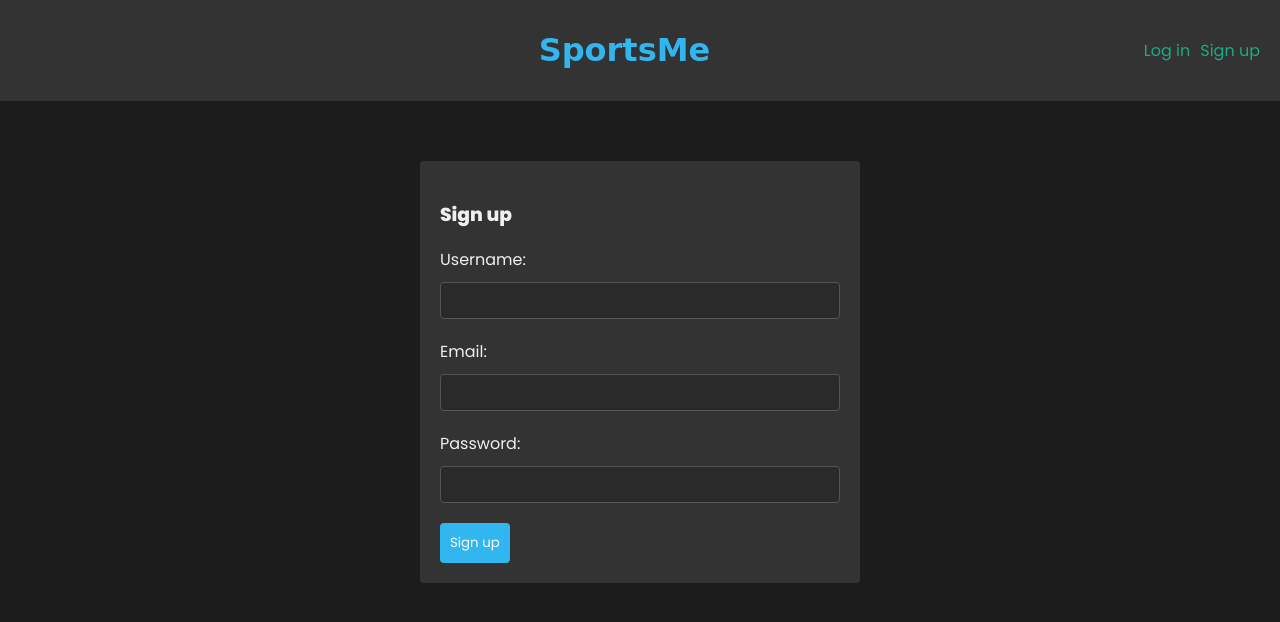
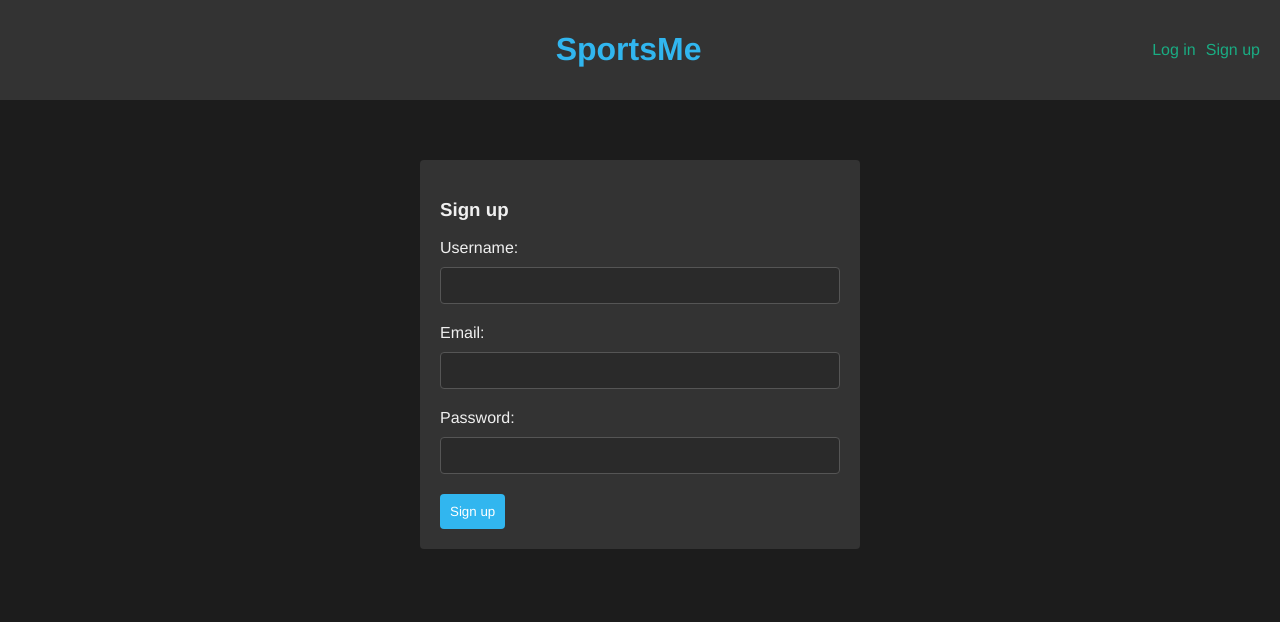
Before and after one commit to SriramRajagopal42/SportsMe, a React (Create React App) app in the folder frontend/: page /signup in a window 1280 px wide. Shown: the top 622 px of the page. Built offline with nearby package versions, Linux system fonts and the light colour scheme.

Commit message:
Made it so that if you join/leave a group, it is reflected immediately using the group context. Also changed font to Helvetica.

```diff
--- a/frontend/src/components/GroupDetails.js
+++ b/frontend/src/components/GroupDetails.js
@@ -48,6 +48,7 @@
 
         if (response.ok) {
             dispatch({type: "UPDATE_GROUP", payload: json})
+            dispatch({type: "DELETE_GROUP", payload: json})
         }
     }
 
@@ -68,6 +69,7 @@
 
         if (response.ok) {
             dispatch({type: "UPDATE_GROUP", payload: json})
+            dispatch({type: "DELETE_GROUP", payload: json})
         }
     }
 
--- a/frontend/src/index.css
+++ b/frontend/src/index.css
@@ -1,6 +1,6 @@
 /* Import Google Font */
-@import url('https://fonts.googleapis.com/css2?family=Poppins:wght@300;400;500;600;800&family=VT323&display=swap');
-
+/*@import url('https://fonts.googleapis.com/css2?family=Poppins:wght@300;400;500;600;800&family=VT323&display=swap');
+*/
 /* Global Styles */
 :root {
   --primary: #31b6ef; /* Primary color */
@@ -10,7 +10,7 @@
 body {
   background: #1c1c1c; /* Dark background */
   margin: 0;
-  font-family: "Poppins", sans-serif;
+  font-family: "Helvetica", sans-serif;
   color: #f0f0f0; /* Light text color */
 }
 
@@ -34,7 +34,7 @@
   display: flex;
   padding-left: 95px;
   justify-content: center;
-  font-family: 'Comic Sans MS', cursive, sans-serif;
+  font-family: 'Helvetica', cursive, sans-serif;
 
 }
 
@@ -69,7 +69,7 @@
   border: 0;
   color: #fff;
   padding: 20px;
-  font-family: "Poppins", sans-serif;
+  font-family: "Helvetica", sans-serif;
   border-radius: 4px;
   cursor: pointer;
   font-size: 25px;
@@ -132,7 +132,7 @@
   border: 0;
   color: #fff;
   padding: 10px;
-  font-family: "Poppins", sans-serif;
+  font-family: "Helvetica", sans-serif;
   border-radius: 4px;
   cursor: pointer;
 }
@@ -166,7 +166,7 @@
   border: 2px solid var(--primary);
   padding: 6px 10px;
   border-radius: 4px;
-  font-family: "Poppins", sans-serif;
+  font-family: "Helvetica", sans-serif;
   cursor: pointer;
   font-size: 1em;
 }
@@ -210,7 +210,7 @@
   border: 2px solid var(--primary);
   padding: 6px 10px;
   border-radius: 4px;
-  font-family: "Poppins", sans-serif;
+  font-family: "Helvetica", sans-serif;
   cursor: pointer;
   font-size: 1em;
 }
```
